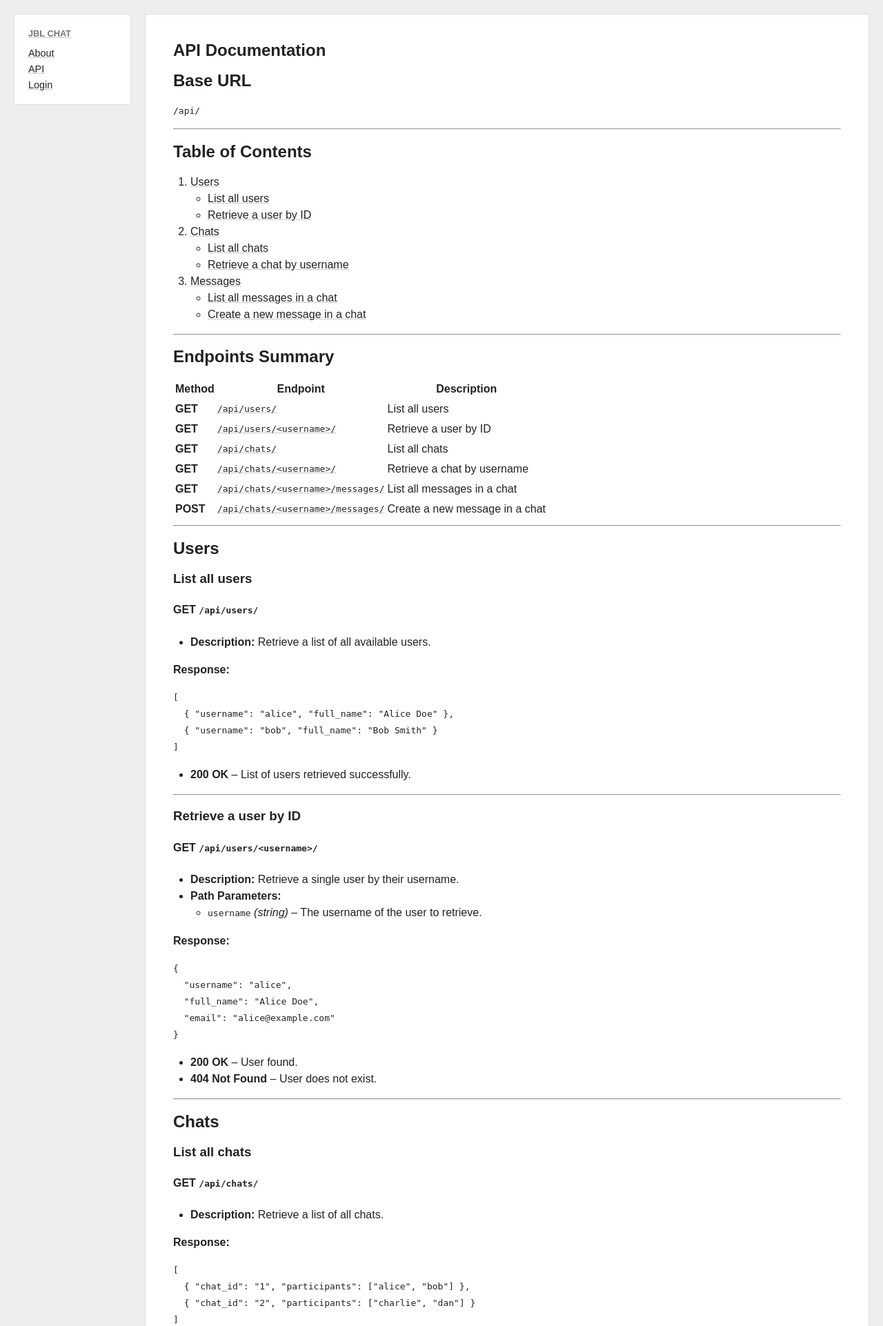
After one commit to hjalves/jbl-chat, a Django app: page /api/ in a window 1280 px wide. The commit adds this page. Shown: the top 1922 px of the page at 69% size. Run offline with Django 3.2, Linux system fonts and the light colour scheme.

Commit message:
Add API documentation and implement user and chat API views

```diff
--- a/jbl_chat/chat/api/urls.py
+++ b/jbl_chat/chat/api/urls.py
@@ -1,9 +1,18 @@
 from django.urls import path
 
-from chat.api.views import ChatMessagesAPIView, UserListApiView
+from chat.api.views import (
+    ChatMessagesAPIView,
+    UserListApiView,
+    UserDetailApiView,
+    ChatListApiView,
+    ChatDetailApiView,
+)
+from chat.views import api_index
 
 api_urlpatterns = [
-    path("chats/", ChatMessagesAPIView.as_view()),
+    path("chats/", ChatListApiView.as_view()),
+    path("chats/<slug:nickname>/", ChatDetailApiView.as_view()),
     path("chats/<slug:nickname>/messages/", ChatMessagesAPIView.as_view()),
     path("users/", UserListApiView.as_view()),
+    path("users/<slug:username>/", UserDetailApiView.as_view()),
 ]
--- /dev/null
+++ b/jbl_chat/chat/templates/chat/api.html
@@ -0,0 +1,194 @@
+{% extends "chat/base.html" %}
+{% block content %}
+<article class="page">
+<h1 id="api-documentation">API Documentation</h1>
+<h2 id="base-url">Base URL</h2>
+<pre><code><span class="hljs-regexp">/api/</span>
+</code></pre><hr>
+<h2 id="table-of-contents">Table of Contents</h2>
+<ol>
+<li><a href="#users">Users</a>  <ul>
+<li><a href="#list-all-users">List all users</a>  </li>
+<li><a href="#retrieve-a-user-by-id">Retrieve a user by ID</a>  </li>
+</ul>
+</li>
+<li><a href="#chats">Chats</a>  <ul>
+<li><a href="#list-all-chats">List all chats</a>  </li>
+<li><a href="#retrieve-a-chat-by-username">Retrieve a chat by username</a>  </li>
+</ul>
+</li>
+<li><a href="#messages">Messages</a>  <ul>
+<li><a href="#list-all-messages-in-a-chat">List all messages in a chat</a>  </li>
+<li><a href="#create-a-new-message-in-a-chat">Create a new message in a chat</a>  </li>
+</ul>
+</li>
+</ol>
+<hr>
+<h2 id="endpoints-summary">Endpoints Summary</h2>
+<table>
+<thead>
+<tr>
+<th>Method</th>
+<th>Endpoint</th>
+<th>Description</th>
+</tr>
+</thead>
+<tbody>
+<tr>
+<td><strong>GET</strong></td>
+<td><a href="#list-all-users"><code>/api/users/</code></a></td>
+<td>List all users</td>
+</tr>
+<tr>
+<td><strong>GET</strong></td>
+<td><a href="#retrieve-a-user-by-id"><code>/api/users/&lt;username&gt;/</code></a></td>
+<td>Retrieve a user by ID</td>
+</tr>
+<tr>
+<td><strong>GET</strong></td>
+<td><a href="#list-all-chats"><code>/api/chats/</code></a></td>
+<td>List all chats</td>
+</tr>
+<tr>
+<td><strong>GET</strong></td>
+<td><a href="#retrieve-a-chat-by-username"><code>/api/chats/&lt;username&gt;/</code></a></td>
+<td>Retrieve a chat by username</td>
+</tr>
+<tr>
+<td><strong>GET</strong></td>
+<td><a href="#list-all-messages-in-a-chat"><code>/api/chats/&lt;username&gt;/messages/</code></a></td>
+<td>List all messages in a chat</td>
+</tr>
+<tr>
+<td><strong>POST</strong></td>
+<td><a href="#create-a-new-message-in-a-chat"><code>/api/chats/&lt;username&gt;/messages/</code></a></td>
+<td>Create a new message in a chat</td>
+</tr>
+</tbody>
+</table>
+<hr>
+<h2 id="users">Users</h2>
+<h3 id="list-all-users">List all users</h3>
+<h4 id="-get-api-users-"><strong>GET</strong> <code>/api/users/</code></h4>
+<ul>
+<li><strong>Description:</strong> Retrieve a list of all available users.  </li>
+</ul>
+<p><strong>Response:</strong>  </p>
+<pre><code class="lang-json">[
+  { <span class="hljs-attr">"username"</span>: <span class="hljs-string">"alice"</span>, <span class="hljs-attr">"full_name"</span>: <span class="hljs-string">"Alice Doe"</span> },
+  { <span class="hljs-attr">"username"</span>: <span class="hljs-string">"bob"</span>, <span class="hljs-attr">"full_name"</span>: <span class="hljs-string">"Bob Smith"</span> }
+]
+</code></pre>
+<ul>
+<li><strong>200 OK</strong> – List of users retrieved successfully.  </li>
+</ul>
+<hr>
+<h3 id="retrieve-a-user-by-id">Retrieve a user by ID</h3>
+<h4 id="-get-api-users-username-"><strong>GET</strong> <code>/api/users/&lt;username&gt;/</code></h4>
+<ul>
+<li><strong>Description:</strong> Retrieve a single user by their username.  </li>
+<li><strong>Path Parameters:</strong>  <ul>
+<li><code>username</code> <em>(string)</em> – The username of the user to retrieve.  </li>
+</ul>
+</li>
+</ul>
+<p><strong>Response:</strong>  </p>
+<pre><code class="lang-json">{
+  <span class="hljs-attr">"username"</span>: <span class="hljs-string">"alice"</span>,
+  <span class="hljs-attr">"full_name"</span>: <span class="hljs-string">"Alice Doe"</span>,
+  <span class="hljs-attr">"email"</span>: <span class="hljs-string">"alice@example.com"</span>
+}
+</code></pre>
+<ul>
+<li><strong>200 OK</strong> – User found.  </li>
+<li><strong>404 Not Found</strong> – User does not exist.  </li>
+</ul>
+<hr>
+<h2 id="chats">Chats</h2>
+<h3 id="list-all-chats">List all chats</h3>
+<h4 id="-get-api-chats-"><strong>GET</strong> <code>/api/chats/</code></h4>
+<ul>
+<li><strong>Description:</strong> Retrieve a list of all chats.  </li>
+</ul>
+<p><strong>Response:</strong>  </p>
+<pre><code class="lang-json">[
+  { <span class="hljs-attr">"chat_id"</span>: <span class="hljs-string">"1"</span>, <span class="hljs-attr">"participants"</span>: [<span class="hljs-string">"alice"</span>, <span class="hljs-string">"bob"</span>] },
+  { <span class="hljs-attr">"chat_id"</span>: <span class="hljs-string">"2"</span>, <span class="hljs-attr">"participants"</span>: [<span class="hljs-string">"charlie"</span>, <span class="hljs-string">"dan"</span>] }
+]
+</code></pre>
+<ul>
+<li><strong>200 OK</strong> – Chats retrieved successfully.  </li>
+</ul>
+<hr>
+<h3 id="retrieve-a-chat-by-username">Retrieve a chat by username</h3>
+<h4 id="-get-api-chats-username-"><strong>GET</strong> <code>/api/chats/&lt;username&gt;/</code></h4>
+<ul>
+<li><strong>Description:</strong> Retrieve a chat associated with a username.  </li>
+<li><strong>Path Parameters:</strong>  <ul>
+<li><code>username</code> <em>(string)</em> – The username associated with the chat.  </li>
+</ul>
+</li>
+</ul>
+<p><strong>Response:</strong>  </p>
+<pre><code class="lang-json">{
+  <span class="hljs-attr">"chat_id"</span>: <span class="hljs-string">"1"</span>,
+  <span class="hljs-attr">"participants"</span>: [<span class="hljs-string">"alice"</span>, <span class="hljs-string">"bob"</span>],
+  <span class="hljs-attr">"created_at"</span>: <span class="hljs-string">"2024-03-20T12:00:00Z"</span>
+}
+</code></pre>
+<ul>
+<li><strong>200 OK</strong> – Chat retrieved successfully.  </li>
+<li><strong>404 Not Found</strong> – Chat not found.  </li>
+</ul>
+<hr>
+<h2 id="messages">Messages</h2>
+<h3 id="list-all-messages-in-a-chat">List all messages in a chat</h3>
+<h4 id="-get-api-chats-username-messages-"><strong>GET</strong> <code>/api/chats/&lt;username&gt;/messages/</code></h4>
+<ul>
+<li><strong>Description:</strong> Retrieve all messages in a chat.  </li>
+<li><strong>Path Parameters:</strong>  <ul>
+<li><code>username</code> <em>(string)</em> – The username associated with the chat.  </li>
+</ul>
+</li>
+</ul>
+<p><strong>Response:</strong>  </p>
+<pre><code class="lang-json">[
+  { <span class="hljs-attr">"message_id"</span>: <span class="hljs-string">"101"</span>, <span class="hljs-attr">"sender"</span>: <span class="hljs-string">"alice"</span>, <span class="hljs-attr">"content"</span>: <span class="hljs-string">"Hello!"</span> },
+  { <span class="hljs-attr">"message_id"</span>: <span class="hljs-string">"102"</span>, <span class="hljs-attr">"sender"</span>: <span class="hljs-string">"bob"</span>, <span class="hljs-attr">"content"</span>: <span class="hljs-string">"Hey there!"</span> }
+]
+</code></pre>
+<ul>
+<li><strong>200 OK</strong> – Messages retrieved successfully.  </li>
+<li><strong>404 Not Found</strong> – Chat does not exist.  </li>
+</ul>
+<hr>
+<h3 id="create-a-new-message-in-a-chat">Create a new message in a chat</h3>
+<h4 id="-post-api-chats-username-messages-"><strong>POST</strong> <code>/api/chats/&lt;username&gt;/messages/</code></h4>
+<ul>
+<li><strong>Description:</strong> Send a new message in a chat.  </li>
+<li><strong>Path Parameters:</strong>  <ul>
+<li><code>username</code> <em>(string)</em> – The username associated with the chat.  </li>
+</ul>
+</li>
+<li><strong>Request Body:</strong> <em>(JSON)</em>  <pre><code class="lang-json">{
+<span class="hljs-attr">"content"</span>: <span class="hljs-string">"Hello, how are you?"</span>
+}
+</code></pre>
+</li>
+</ul>
+<p><strong>Response:</strong>  </p>
+<pre><code class="lang-json">{
+  <span class="hljs-attr">"message_id"</span>: <span class="hljs-string">"103"</span>,
+  <span class="hljs-attr">"sender"</span>: <span class="hljs-string">"alice"</span>,
+  <span class="hljs-attr">"content"</span>: <span class="hljs-string">"Hello, how are you?"</span>,
+  <span class="hljs-attr">"sent_at"</span>: <span class="hljs-string">"2024-03-20T12:05:00Z"</span>
+}
+</code></pre>
+<ul>
+<li><strong>201 Created</strong> – Message sent successfully.  </li>
+<li><strong>400 Bad Request</strong> – Invalid input.  </li>
+<li><strong>404 Not Found</strong> – Chat not found.  </li>
+</ul>
+</article>
+
+{% endblock %}
--- a/jbl_chat/chat/templates/chat/sidebar.html
+++ b/jbl_chat/chat/templates/chat/sidebar.html
@@ -3,7 +3,7 @@
     <ul>
       <li class="title"><a href="{% url 'chat:index' %}">JBL Chat</a></li>
       <li><a href="{% url 'chat:about' %}">About</a></li>
-      <li><a href="#">API</a></li>
+      <li><a href="{% url 'chat:api' %}">API</a></li>
       {% if user.is_authenticated %}  <!-- We assume the user has a profile -->
       <li><a href="{% url 'logout' %}">Logout</a> ({{ user.username }})</li>
       {% else %}
--- a/jbl_chat/chat/urls.py
+++ b/jbl_chat/chat/urls.py
@@ -2,7 +2,7 @@ from django.urls import path, include
 from django.views.generic import RedirectView
 
 from chat.api.urls import api_urlpatterns
-from chat.views import about, ChatFormView, mock_login
+from chat.views import about, ChatFormView, mock_login, api_index
 
 app_name = "chat"
 
@@ -11,6 +11,7 @@ urlpatterns = [
     path("", RedirectView.as_view(pattern_name="chat:about"), name="index"),
     path("about/", about, name="about"),
     path("mock/login/", mock_login, name="mock_login"),
+    path("api/", api_index, name="api"),
     path("api/", include(api_urlpatterns)),
     path("chats/<slug:nickname>/", ChatFormView.as_view(), name="chat"),
 ]
--- a/jbl_chat/chat/views.py
+++ b/jbl_chat/chat/views.py
@@ -32,6 +32,10 @@ def index(request):
 
 def about(request):
     return render(request, "chat/about.html")
+
+
+def api_index(request):
+    return render(request, "chat/api.html")
 
 
 @method_decorator(login_required, name="dispatch")
--- a/jbl_chat/jbl_chat/settings.py
+++ b/jbl_chat/jbl_chat/settings.py
@@ -170,7 +170,7 @@ REST_FRAMEWORK = {
     "PAGE_SIZE": 100,
     "DEFAULT_RENDERER_CLASSES": [
         "rest_framework.renderers.JSONRenderer",
-        "rest_framework.renderers.AdminRenderer",
+        # "rest_framework.renderers.AdminRenderer",
     ],
 }
 
```
Also changed, not shown: jbl_chat/chat/api/serializers.py (+24 -0 lines), jbl_chat/chat/api/views.py (+32 -8 lines).
